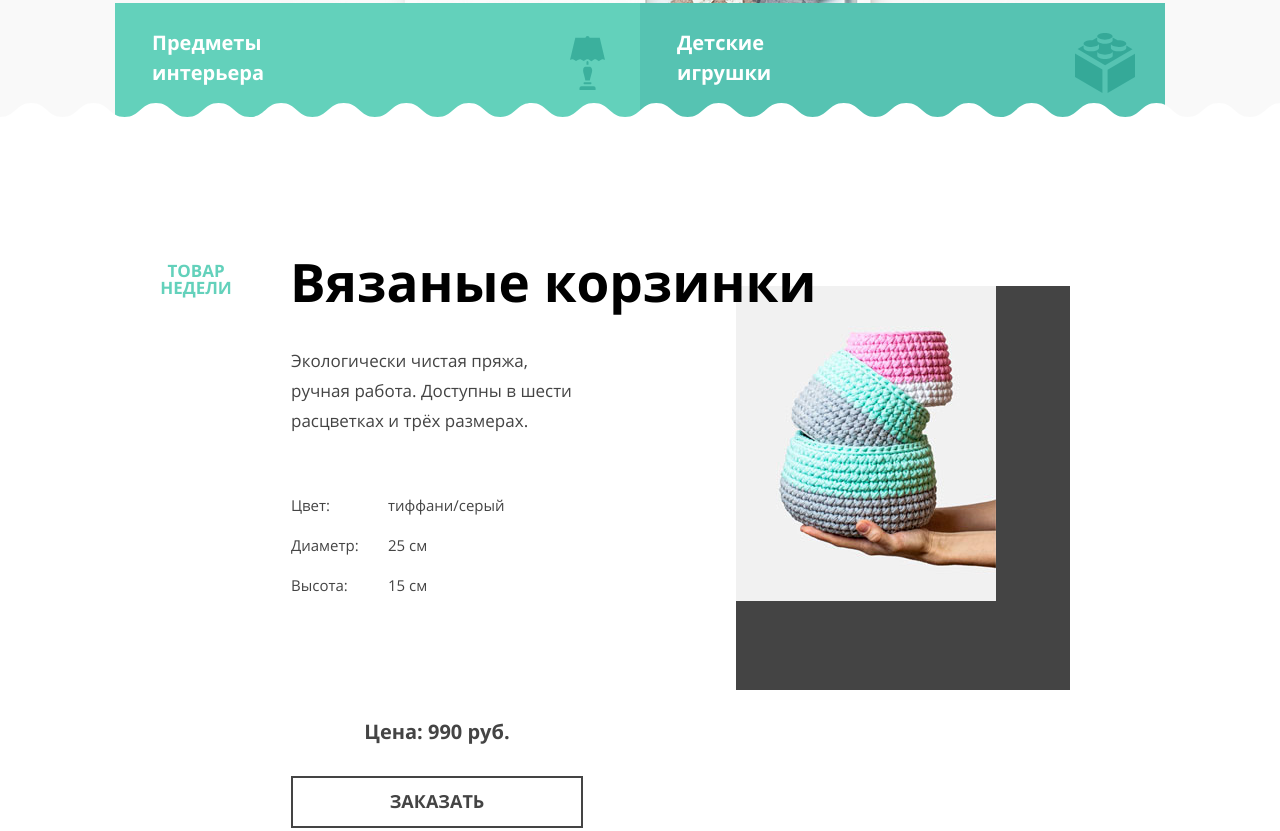
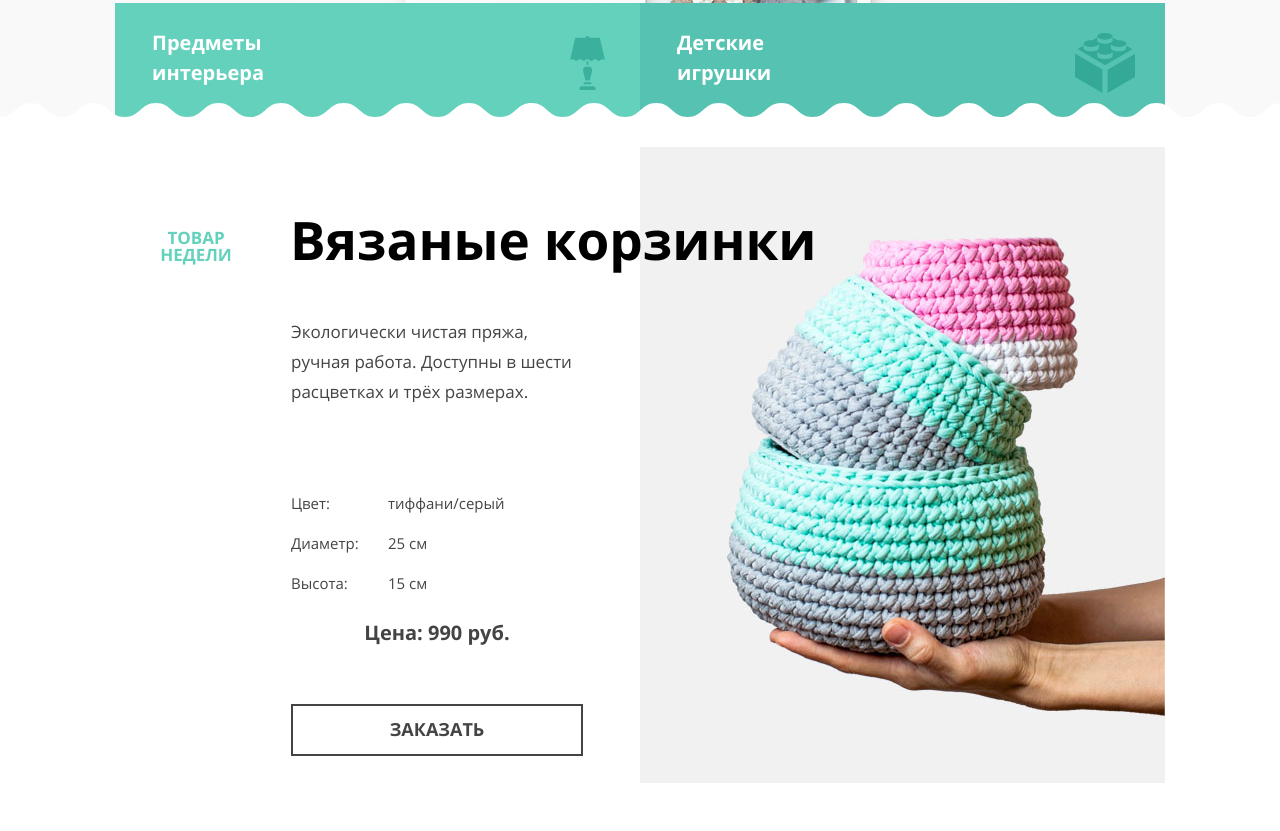
Before and after one commit to htmlacademy-adaptive/1996827-mishka-26, a website: page source/index.html in a window 1280 px wide. Shown: the part 713-1544 px from the top of the page. Drawn offline with nearby package versions, Linux system fonts and the light colour scheme; files that its build step writes are made by us from their sources.

Commit message:
logo, retina in index

```diff
--- a/source/index.html
+++ b/source/index.html
@@ -17,6 +17,7 @@
       <div class="main-nav navigation__logo-wrapper navigation--closed navigation--nojs">
 
         <!-- кадрирование логотипа -->
+        <!-- retina -->
         <!-- aria-label="Логотип интернет-магазина Mishka." -->
         <a class="navigation__logo-link" href="/">
           <picture>
@@ -154,8 +155,14 @@
             </div>
           </dl>
 
-          <div class="product__images">
-            <img src="./img/product/knitted_baskets.png" width="260" height="315" alt="Вязаные корзинки.">
+          <div class="product__images-wrapper">
+            <!-- retina -->
+            <picture>
+              <source media="(min-width: 1150px)" srcset="./img/catalog/knitted_baskets-desktop.png 1x, ./img/catalog/knitted_baskets-desktop@2x.png 2x">
+              <source media="(min-width: 768px)" srcset="./img/catalog/knitted_baskets-tablet.png 1x, ./img/catalog/knitted_baskets-tablet@2x.png 2x">
+              <source media="(min-width: 320px)" srcset="./img/catalog/knitted_baskets-mobile.png 1x, ./img/catalog/knitted_baskets-mobile@2x.png 2x">
+              <img class="product__images" src="./img/product/knitted_baskets-mobile.png" width="260" height="315" alt="Три вязаные корзинки.">
+            </picture>
           </div>
 
           <p class="product__priсe">Цена: 990 руб.</p>
--- a/source/sass/blocks/product.scss
+++ b/source/sass/blocks/product.scss
@@ -67,10 +67,10 @@
   color: $color-gray;
 }
 
-.product__images {
+.product__images-wrapper {
   margin: 0 auto;
-  margin-bottom: 27px;
-  grid-area: product__images;
+  // margin-bottom: 27px;
+  grid-area: product__images-wrapper;
 }
 
 .product__priсe {
@@ -102,10 +102,10 @@
     grid-template-columns: 50% 25% 25%;
     grid-template-areas:
       "product__title product__title product__week"
-      "product__text product__images product__images"
-      "product__features product__images product__images"
-      "product__priсe product__images product__images"
-      "product__button product__images product__images";
+      "product__text product__images-wrapper product__images-wrapper"
+      "product__features product__images-wrapper product__images-wrapper"
+      "product__priсe product__images-wrapper product__images-wrapper"
+      "product__button product__images-wrapper product__images-wrapper";
   }
 
   .product__title {
@@ -153,7 +153,7 @@
   .product__features {
     margin: 0;
     padding: 0;
-    margin-bottom: 70px;
+    // margin-bottom: 50px;
     justify-self: start;
     align-self: flex-start;
     width: 292px;
@@ -186,12 +186,19 @@
     align-self: flex-start;
   }
 
+  .product__images-wrapper {
+    margin: 0;
+    margin-left: auto;
+    // margin-bottom: 27px;
+    // grid-area: product__images-wrapper;
+  }
+
   .product__images {
-    margin: 0;
-    padding: 0;
+    margin-bottom: 0;
     width: 334px;
     height: 404px;
-    background-color: $color-gray;
+    // display: grid;
+    // place-items: center end;
   }
 }
 
@@ -207,11 +214,11 @@
     grid-template-columns: 133px 292px 1fr;
     column-gap: 50px;
     grid-template-areas:
-      "product__week product__title product__images"
-      "product__week product__text product__images"
-      "product__week product__features product__images"
-      "product__week product__priсe product__images"
-      "product__week product__button product__images";
+      "product__week product__title product__images-wrapper"
+      "product__week product__text product__images-wrapper"
+      "product__week product__features product__images-wrapper"
+      "product__week product__priсe product__images-wrapper"
+      "product__week product__button product__images-wrapper";
 
     &::after {
       width: 100%;
@@ -228,11 +235,12 @@
     margin: 0;
     margin-left: 29px;
     padding: 0;
-    min-height: 452px;
+    min-height: 472px;
   }
 
   .product__title {
-    margin-top: 96px;
+    // margin-top: 96px;
+    margin-top: 40px;
     margin-left: -8px;
     width: 545px;
     display: block;
@@ -254,7 +262,7 @@
     margin: 0;
     padding: 0;
     margin-left: -7px;
-    margin-bottom: 124px;
+    // margin-bottom: 124px;
   }
 
   .product__priсe {
@@ -268,4 +276,10 @@
   .container-zig-product {
     margin-bottom: 68px;
   }
+
+  .product__images {
+    // padding-top: 50px;
+    width: 525px;
+    height: 636px;
+  }
 }
```
Also changed, not shown: source/img/catalog/knitted_baskets-desktop.png (added), source/img/catalog/knitted_baskets-desktop@2x.png (added), source/img/catalog/knitted_baskets-mobile.png (renamed from source/img/product/knitted_baskets.png), source/img/catalog/knitted_baskets-mobile@2x.png (renamed from source/img/product/knitted_baskets@2x.png), source/img/catalog/knitted_baskets-tablet.png (added), source/img/catalog/knitted_baskets-tablet@2x.png (added).
